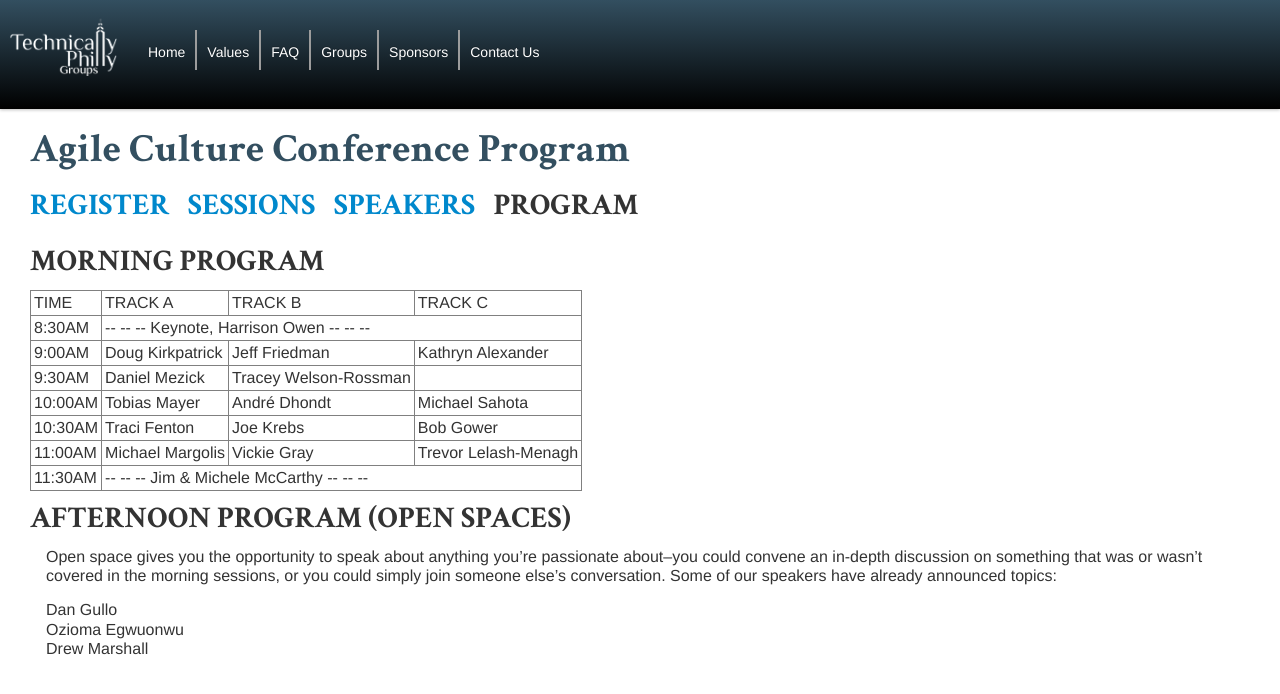
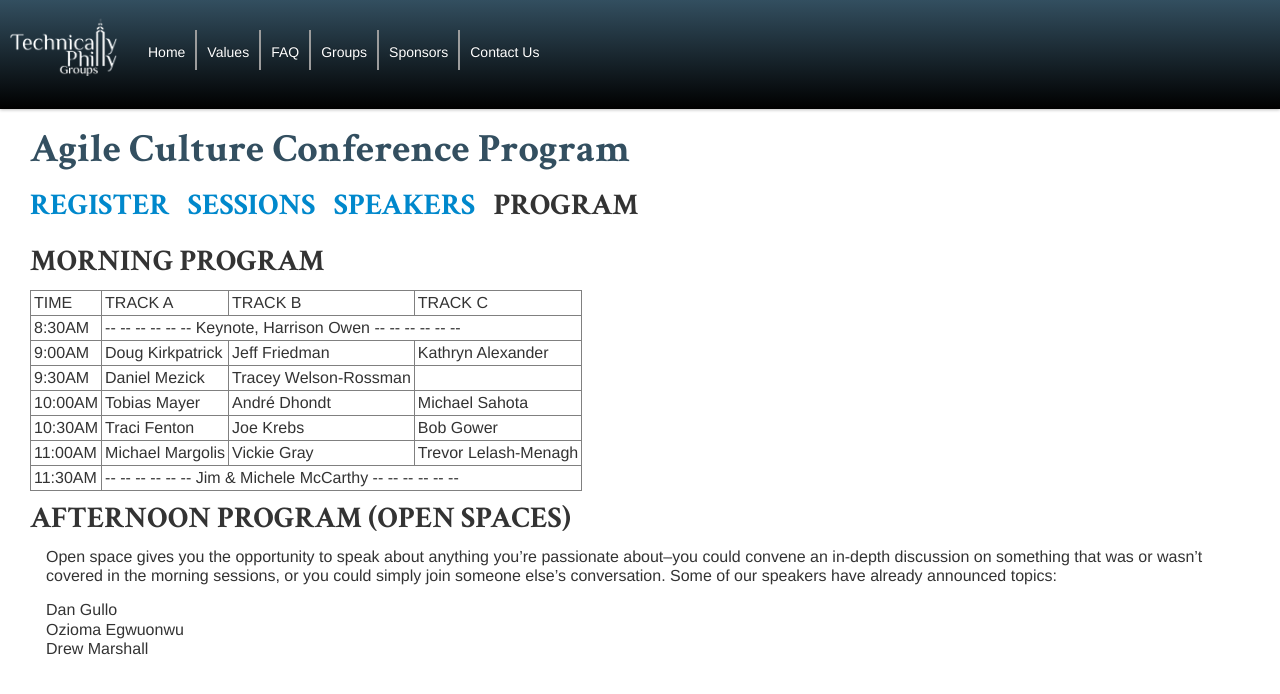
Before and after one commit to TechnicallyPhillyGroups/technicallyphillygroups.github.com, a Jekyll site: the page built from acc_program.md, in a window 1280 px wide. Shown: the top 694 px of the page. Built offline with Jekyll 4.4.1, drawn with Linux system fonts in a browser that asks for light colours; nearby versions of some CDN libraries.

```diff
--- a/acc_program.md
+++ b/acc_program.md
@@ -12,13 +12,13 @@ MORNING PROGRAM
 
 <table border="1" cellpadding="3">
 <tr><td>TIME</td><td>TRACK A</td><td>TRACK B</td><td>TRACK C</td></tr>
-<tr><td>8:30AM</td><td colspan="3">-- -- -- Keynote, Harrison Owen -- -- --</td></tr>
+<tr><td>8:30AM</td><td colspan="3">-- -- -- -- -- -- Keynote, Harrison Owen -- -- -- -- -- --</td></tr>
 <tr><td>9:00AM</td><td>Doug Kirkpatrick</td><td>Jeff Friedman</td><td>Kathryn Alexander</td></tr>
 <tr><td>9:30AM</td><td>Daniel Mezick</td><td>Tracey Welson-Rossman</td><td></td></tr>
 <tr><td>10:00AM</td><td>Tobias Mayer</td><td>André Dhondt</td><td>Michael Sahota</td></tr>
 <tr><td>10:30AM</td><td>Traci Fenton</td><td>Joe Krebs</td><td>Bob Gower</td></tr>
 <tr><td>11:00AM</td><td>Michael Margolis</td><td>Vickie Gray</td><td>Trevor Lelash-Menagh</td></tr>
-<tr><td>11:30AM</td><td colspan="3">-- -- -- Jim & Michele McCarthy -- -- --</td></tr>
+<tr><td>11:30AM</td><td colspan="3">-- -- -- -- -- -- Jim & Michele McCarthy -- -- -- -- -- --</td></tr>
 </table>
 
 AFTERNOON PROGRAM (OPEN SPACES)
```
